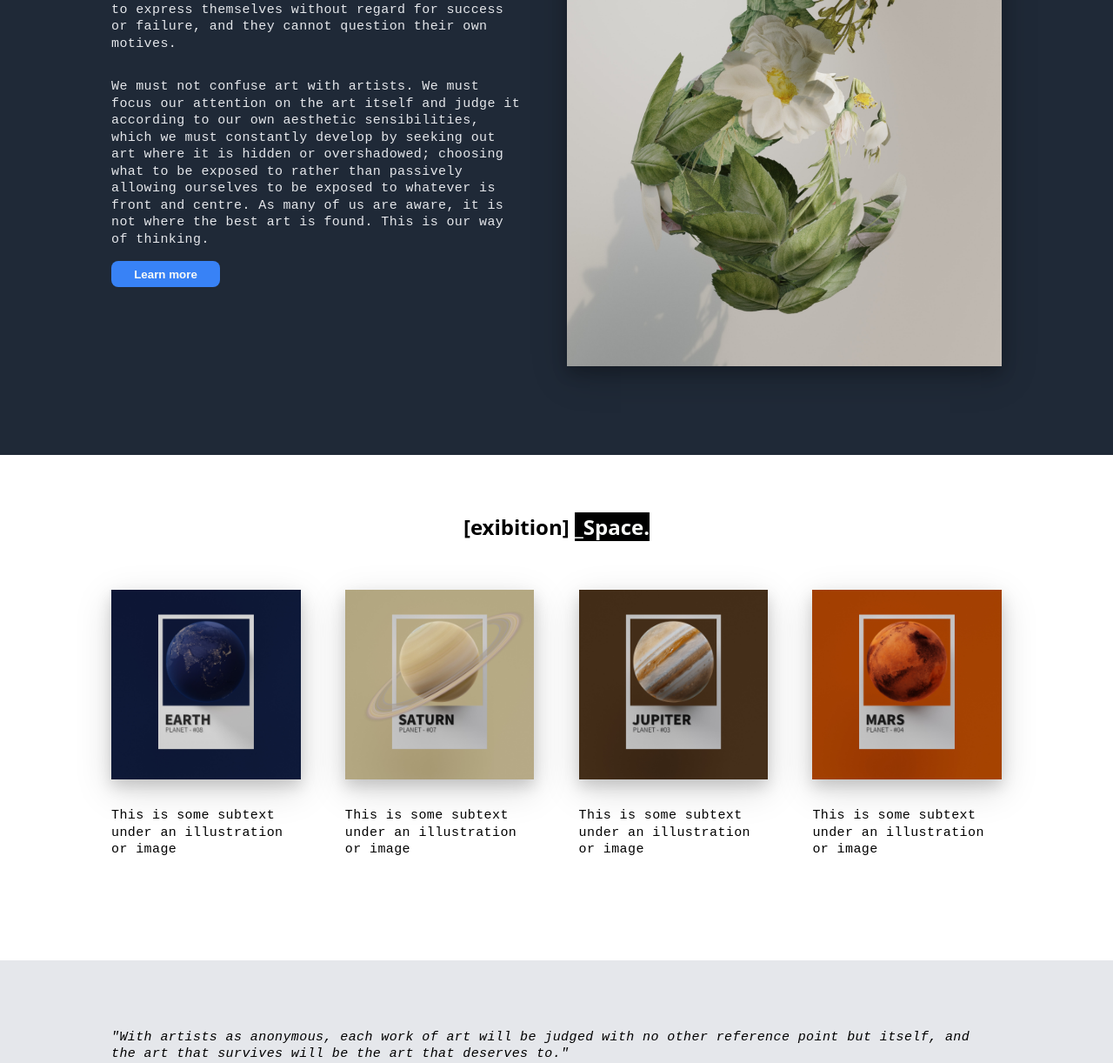
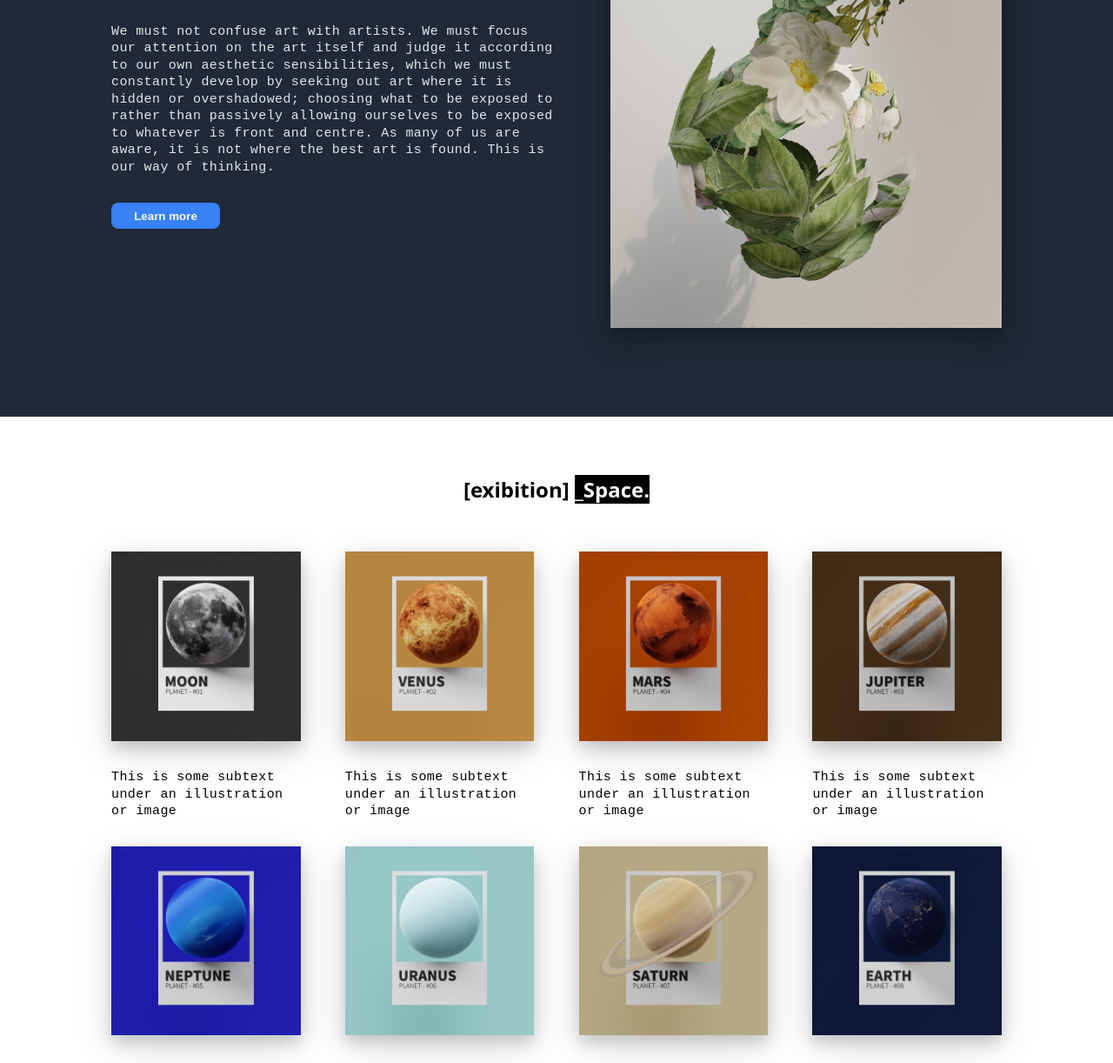
Before and after one commit to Kowal-ski/landing-page, a plain HTML site: page index.html in a window 1280 px wide. Shown: the part 408-1630 px from the top of the page at 87% size. Drawn offline with Linux system fonts and the light colour scheme.

Commit message:
Add new images to content two
Add second row of images to content two and
reorder the images.

Edit text for links in header.

```diff
--- a/index.html
+++ b/index.html
@@ -11,9 +11,9 @@
     <div class="header">
         <h1>[studio] <mark>Blue</mark></h1>
         <ul>
-            <li><a href="#">past</a></li>
-            <li><a href="#">present</a></li>
-            <li><a href="#"> future</a></li>
+            <li><a href="#">01_Past</a></li>
+            <li><a href="#">02_Present</a></li>
+            <li><a href="#">03_Future</a></li>
         </ul>
     </div>
 
@@ -48,7 +48,30 @@
             <h2>[exibition] <mark>_Space.</mark></h2>
             <div>
                 <p>
-                    <img src="./img/earth.jpg">
+                    <img src="./img/moon.jpg">
+                    This is some subtext under an illustration or image
+                 </p>
+                 <p>
+                    <img src="./img/venus.jpg">
+                    This is some subtext under an illustration or image
+                 </p>
+                 <p>
+                    <img src="./img/mars.jpg">
+                    This is some subtext under an illustration or image
+                 </p>
+                 <p>
+                    <img src="./img/jupiter.jpg">
+                    This is some subtext under an illustration or image
+                 </p>
+            </div>
+
+            <div>
+                <p>
+                    <img src="./img/neptune.jpg">
+                    This is some subtext under an illustration or image
+                 </p>
+                 <p>
+                    <img src="./img/uranus.jpg">
                     This is some subtext under an illustration or image
                  </p>
                  <p>
@@ -56,14 +79,9 @@
                     This is some subtext under an illustration or image
                  </p>
                  <p>
-                    <img src="./img/jupiter.jpg">
+                    <img src="./img/earth.jpg">
                     This is some subtext under an illustration or image
                  </p>
-                 <p>
-                    <img src="./img/mars.jpg">
-                    This is some subtext under an illustration or image
-                 </p>
-
             </div>
         </div>
 
--- a/styles.css
+++ b/styles.css
@@ -1,3 +1,4 @@
+
 body {
     display: flex;
     flex-direction: column;
@@ -31,7 +32,7 @@ body {
     margin-left: auto;
     list-style: none;
     gap: 16px;
-    font-size: 15px;
+    font-size: 14px;
     line-height: 1.3;
     letter-spacing: 0.3pt;
     font-weight: lighter;
@@ -49,11 +50,11 @@ body {
     display: flex;
     height: max-content;
     flex: 1 1 auto;
-    padding: 8% 10%;
+    padding: 3% 10% 8% 10%;
     background-color: #1f2937;
     align-items: center;
     justify-content: center;
-    gap: 50px;
+    gap: 6%;
 }
 
 .one div {
@@ -66,7 +67,7 @@ body {
     color: #f9faf8;
     margin: 0;
     font-weight: 900;
-    font-family: system-ui, -apple-system, BlinkMacSystemFont, 'Segoe UI', Roboto, Oxygen, Ubuntu, Cantarell, 'Open Sans', 'Helvetica Neue', sans-serif;
+    font-family:system-ui, -apple-system, BlinkMacSystemFont, 'Segoe UI', Roboto, Oxygen, Ubuntu, Cantarell, 'Open Sans', 'Helvetica Neue', sans-serif;
 }
 
 .one p {
@@ -86,12 +87,14 @@ body {
     width: 125px;
     border-radius: 8px;
     border: 0px;
+    margin-top: 16px;
 }
 
 .one img {
     margin-left: auto;
-    width: 500px;
+    width: 450px;
     height: auto;
+    margin-top: 90px;
     box-shadow: 0 8px 16px 0 rgba(0, 0, 0, 0.2), 0 12px 40px 0 rgba(0, 0, 0, 0.19);
 }
 
@@ -163,6 +166,8 @@ body {
     letter-spacing: 0.3pt;
     font-weight: 900;
     font-size: 18px;
+    margin-top: 0;
+    margin-bottom: 0;
 }
 
 .content .four {
```
Also changed, not shown: img/moon.jpg (added), img/neptune.jpg (added), img/uranus.jpg (added), img/venus.jpg (added).
